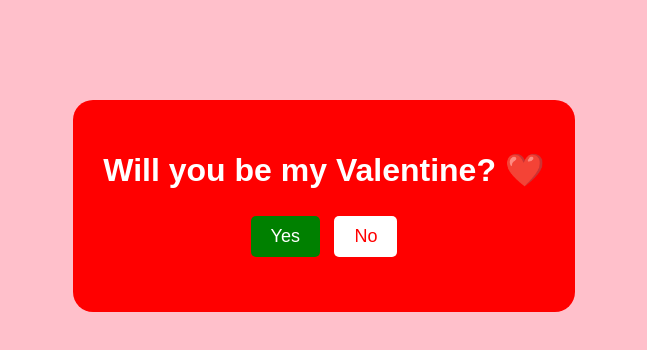
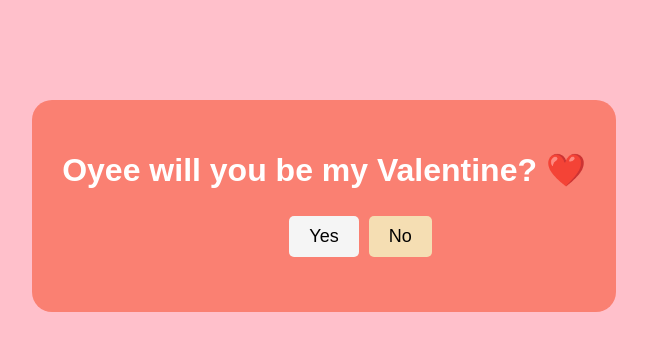
Before and after one commit to Sreelakshmi-589/valentine_page, a plain HTML site: page index.html in a window 1280 px wide. Shown: the whole page, without its empty margins (316-963 px from the left). Drawn offline with Linux system fonts and the light colour scheme.

Commit message:
Updated index.html

```diff
--- a/index.html
+++ b/index.html
@@ -1,4 +1,4 @@
-<!DOCTYPE html>
+<!--<!DOCTYPE html>
 <html lang="en">
 <head>
     <meta charset="UTF-8">
@@ -78,4 +78,106 @@
     </script>
 
 </body>
+</html>-->
+
+
+
+<!DOCTYPE html>
+<html lang="en">
+<head>
+    <meta charset="UTF-8">
+    <meta name="viewport" content="width=device-width, initial-scale=1.0">
+    <title>Will You Be My Valentine?</title>
+    <style>
+        body {
+            font-family: 'cursive', sans-serif;
+            text-align: center;
+            background-color: pink;
+            color: white;
+            margin-top: 100px;
+        }
+        .container {
+            background: salmon;
+            padding: 30px;
+            border-radius: 20px;
+            display: inline-block;
+            position: relative;
+        }
+        h1 {
+            font-size: 2em;
+        }
+        .buttons {
+            margin-top: 20px;
+            position: relative;
+        }
+        button {
+            padding: 10px 20px;
+            font-size: 18px;
+            margin: 5px;
+            border: none;
+            cursor: pointer;
+            border-radius: 5px;
+            position: absolute;
+        }
+        .yes {
+            background-color: whitesmoke;
+            color: black;
+        }
+        .no {
+            background-color: wheat;
+            color: black;
+            z-index: 1; /* No button starts on top */
+        }
+        #gifContainer {
+            margin-top: 20px;
+        }
+        #gifContainer img {
+            width: 200px;
+            display: none;
+        }
+    </style>
+</head>
+<body>
+
+    <div class="container">
+        <h1>Oyee will you be my Valentine? ❤️</h1>
+        <div class="buttons" id="buttonContainer">
+            <button class="yes" onclick="showGif()" style="position: static;">Yes</button>
+            <button class="no" id="noButton" onclick="addMoreYes()">No</button>
+        </div>
+        <div id="gifContainer">
+            <img id="yayGif" src="https://media3.giphy.com/media/v1.Y2lkPTc5MGI3NjExN2Zya24wbjRsNHV1eGpjeDV1MTFjbGdreXEydGwybWZiOHBhbHg0YSZlcD12MV9pbnRlcm5hbF9naWZfYnlfaWQmY3Q9Zw/P3CZolxd8DeRy4g4fM/giphy.gif" alt="Yay!">
+        </div>
+    </div>
+
+    <script>
+        function showGif() {
+            document.getElementById("yayGif").style.display = "block";
+        }
+
+        function addMoreYes() {
+            let buttonContainer = document.getElementById("buttonContainer");
+            let noButton = document.getElementById("noButton");
+            let rect = noButton.getBoundingClientRect();
+
+            // Create a new Yes button
+            let newYesButton = document.createElement("button");
+            newYesButton.innerText = "Yes";
+            newYesButton.classList.add("yes");
+            newYesButton.onclick = showGif;
+
+            // Position the new Yes button near the No button
+            newYesButton.style.left = `${rect.left - buttonContainer.getBoundingClientRect().left}px`;
+            newYesButton.style.top = `${rect.top - buttonContainer.getBoundingClientRect().top}px`;
+
+            // Append the new Yes button
+            buttonContainer.appendChild(newYesButton);
+
+            // Slowly move the "No" button down
+            noButton.style.top = `${(parseInt(noButton.style.top) || 0) + 5}px`;
+            noButton.style.left = `${(parseInt(noButton.style.left) || 0) + 5}px`;
+        }
+    </script>
+
+</body>
 </html>
```
